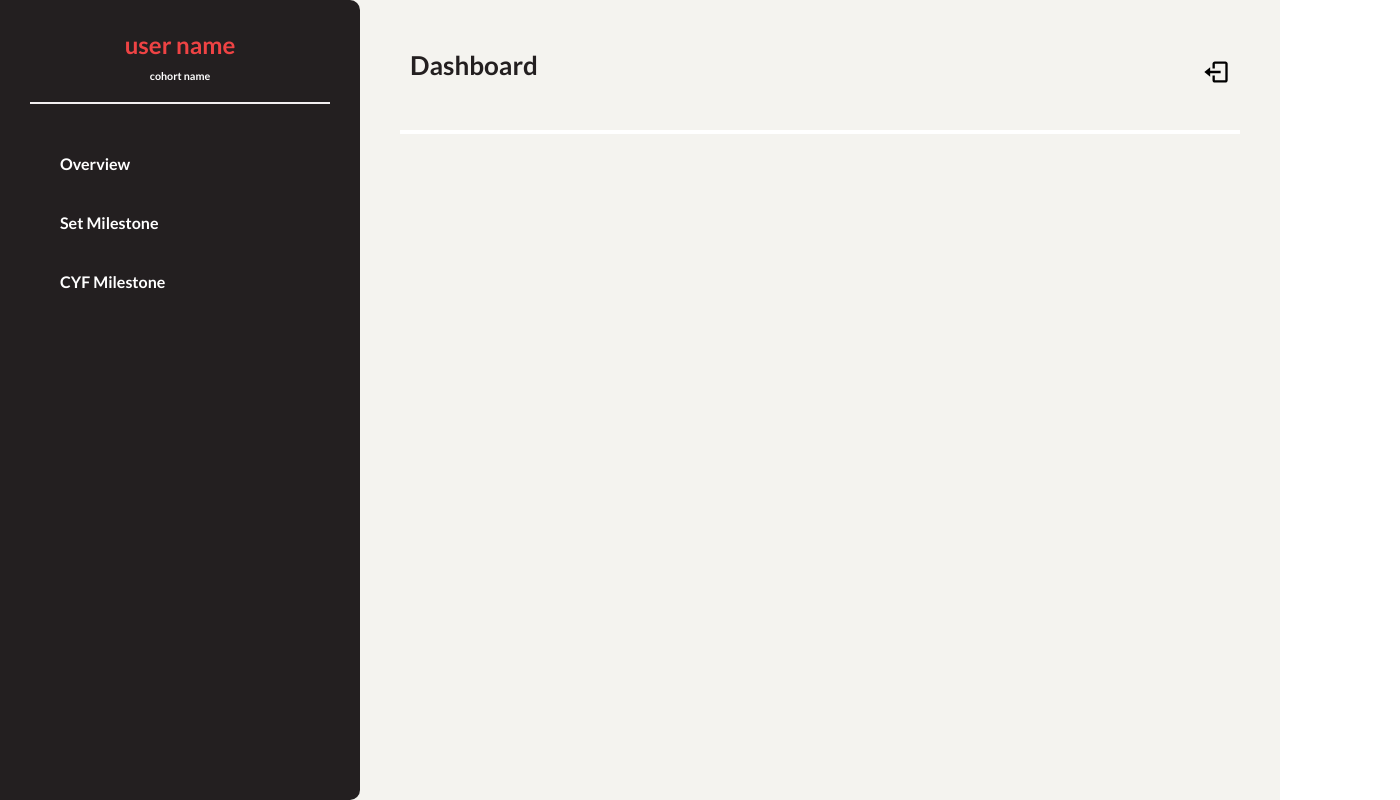
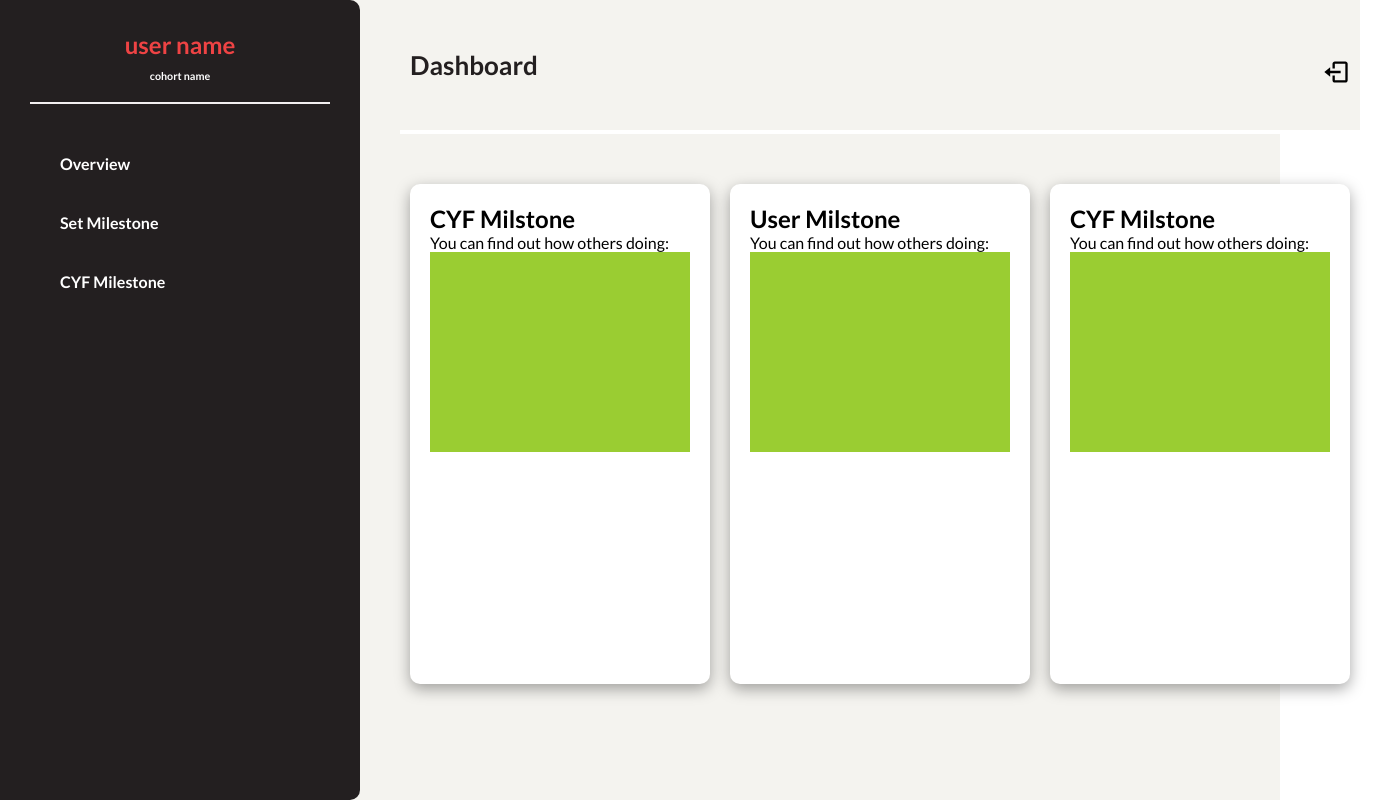
Before and after one commit to Doris-Siu/in-a-class-of-our-own, a React (Create React App) app in the folder client/: page /dashboard in a window 1280 px wide. Shown: the whole page, 1400 px wide, since content can reach past the window. Built offline with nearby package versions, Linux system fonts and the light colour scheme.

Commit message:
added sample cards

```diff
--- a/client/src/pages/Dashboard/Components/Overview/Overview.css
+++ b/client/src/pages/Dashboard/Components/Overview/Overview.css
@@ -1,5 +1,34 @@
 @import url("../../../Home.css");
 
 .overview {
-    padding: 50px;
+	padding: 50px;
+	display: flex;
+	flex-direction: column;
+	justify-content: space-between;
+	gap: 20px;
 }
+.card {
+	background-color: var(--white);
+	width: 240px;
+	box-shadow: rgba(0, 0, 0, 0.35) 0px 5px 15px;
+	padding: 20px;
+	border-radius: 10px;
+	height: 500px;
+}
+
+.card > div > div {
+	width: 100%;
+	height: 200px;
+	background-color: yellowgreen;
+}
+
+@media only screen and (min-width: 900px) {
+	.overview {
+		padding: 50px;
+		flex-direction: row;
+	}
+
+	.card {
+		width: 300px;
+	}
+}
--- a/client/src/pages/Dashboard/Components/Overview/Overview.js
+++ b/client/src/pages/Dashboard/Components/Overview/Overview.js
@@ -2,9 +2,27 @@ import "./Overview.css";
 
 const Overview = () => {
 	return (
-		<div className="overview">
-			<div>
-
+		<div className="overview" >
+			<div className="card">
+				<div>
+					<h2>CYF Milstone</h2>
+					<p>You can find out how others doing:</p>
+					<div></div>
+				</div>
+			</div>
+			<div className="card">
+				<div>
+					<h2>User Milstone</h2>
+					<p>You can find out how others doing:</p>
+					<div></div>
+				</div>
+			</div>
+			<div className="card">
+				<div>
+					<h2>CYF Milstone</h2>
+					<p>You can find out how others doing:</p>
+					<div></div>
+				</div>
 			</div>
 		</div>
 	);
```
